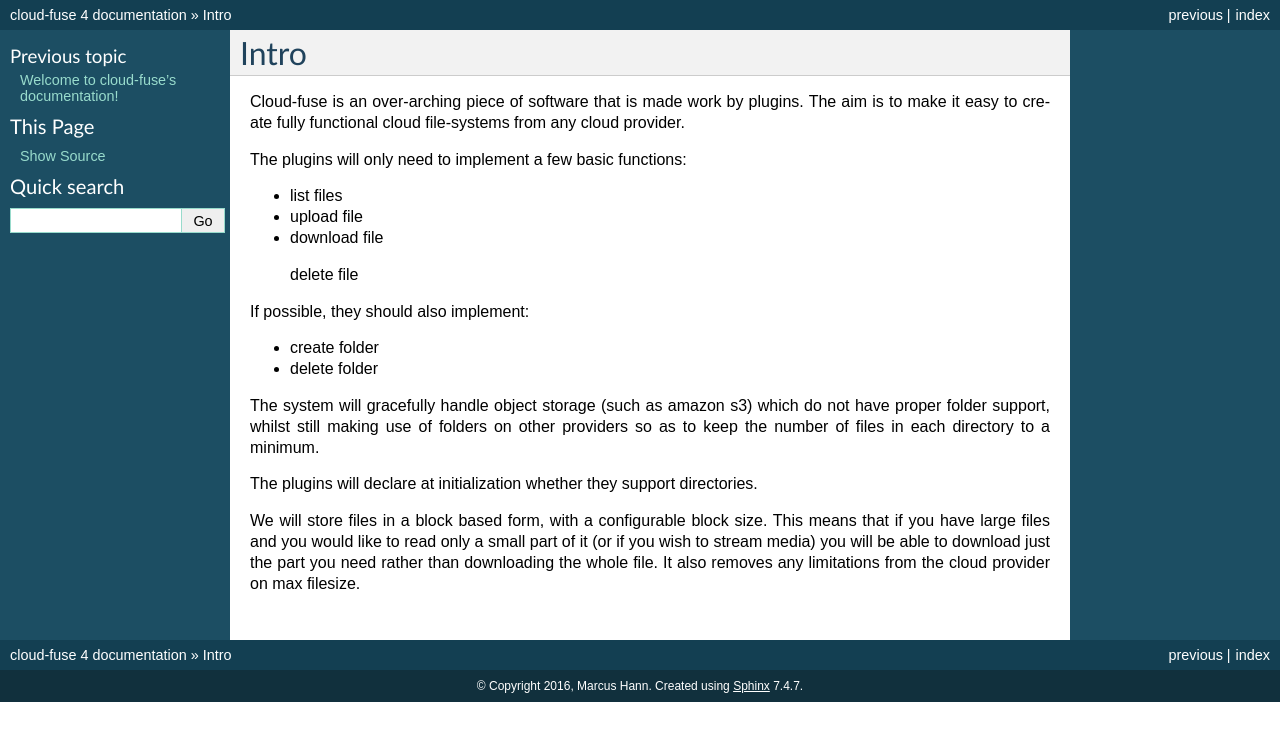
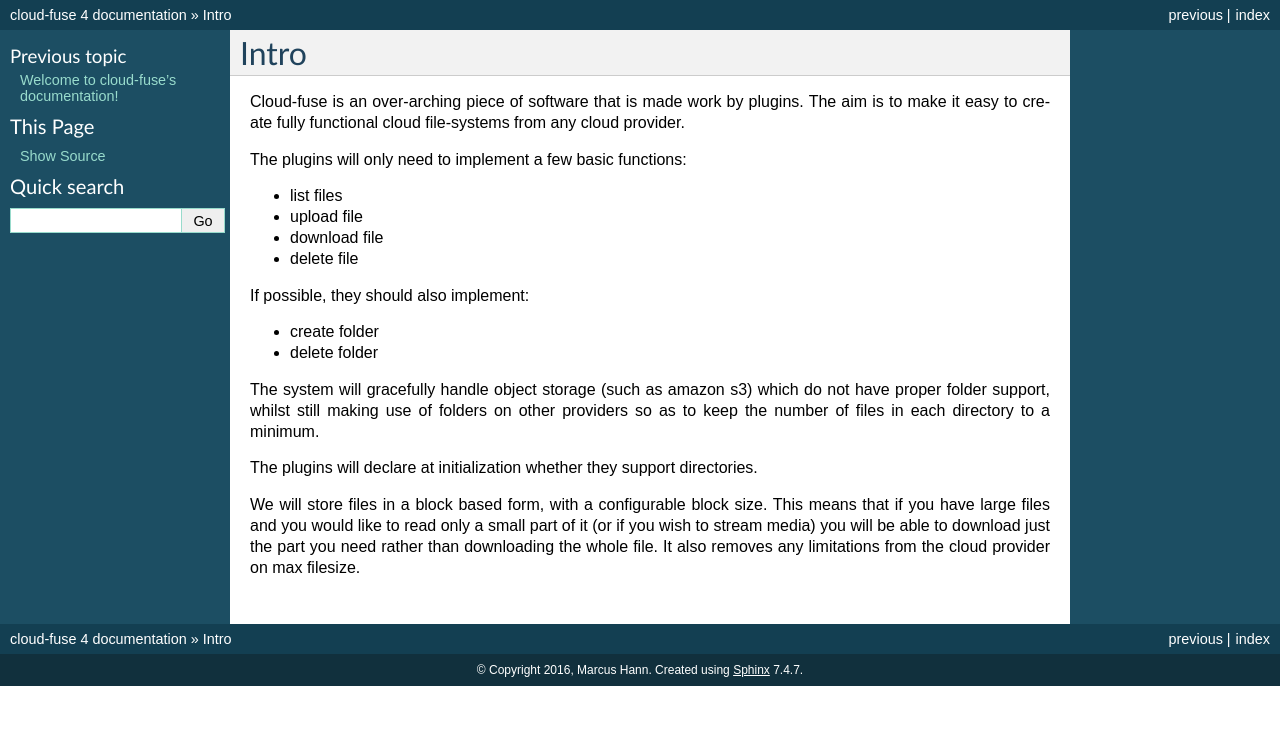
Before and after one commit to mhann/cloud-fuse, a Sphinx documentation site: the page built from docs/intro.rst, in a window 1280 px wide. Shown: the top 741 px of the page. Built offline with Sphinx 7.4.7, drawn with Linux system fonts in a browser that asks for light colours; pages that are not in the unit, such as notebooks, are missing from menus.

Commit message:
Fix non-list of listed item in docs

```diff
--- a/docs/intro.rst
+++ b/docs/intro.rst
@@ -9,7 +9,7 @@ The plugins will only need to implement a few basic functions:
 * list files
 * upload file
 * download file
- delete file
+* delete file
 
 If possible, they should also implement:
 
```
